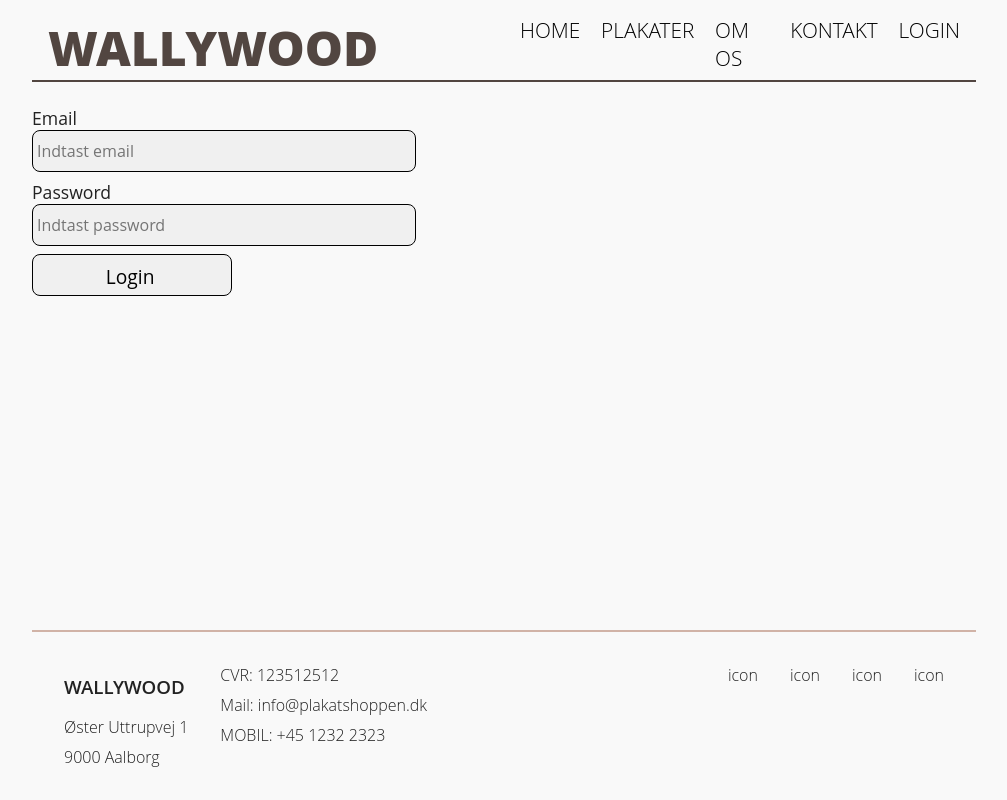
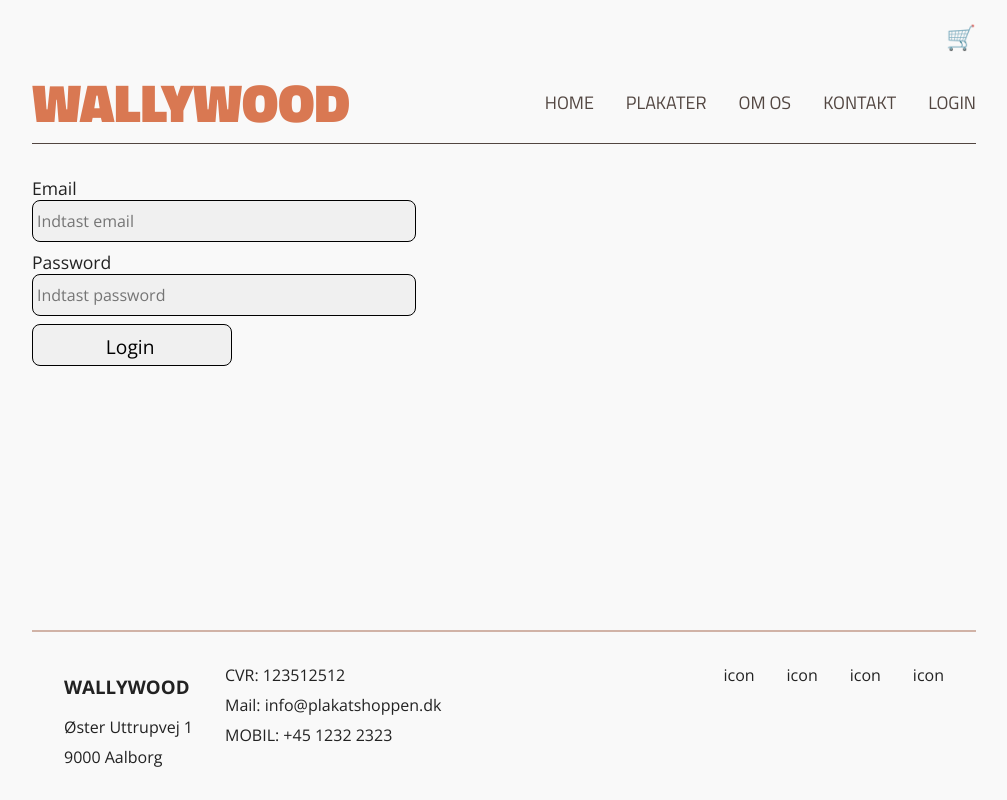
Before and after one commit to MathiasOliverNielsen/wallywood-react-frontend, a React (Vite) app: page /login in a window 1280 px wide. Shown: the whole page, without its empty margins (136-1143 px from the left). Built offline with nearby package versions, Linux system fonts and the light colour scheme.

Commit message:
feat: update API endpoints and enhance UI components with new styles and layout adjustments

```diff
--- a/index.html
+++ b/index.html
@@ -5,6 +5,9 @@
     <link rel="icon" type="image/svg+xml" href="/vite.svg" />
     <meta name="viewport" content="width=device-width, initial-scale=1.0" />
     <title>wallywood-react-frontend</title>
+    <!-- Google Fonts: Titillium Web & Open Sans -->
+    <link href="https://fonts.googleapis.com/css?family=Titillium+Web:400,700,900&display=swap" rel="stylesheet" />
+    <link href="https://fonts.googleapis.com/css?family=Open+Sans:400,700&display=swap" rel="stylesheet" />
   </head>
   <body>
     <div id="root"></div>
--- a/src/Components/Navbar/Navbar.module.scss
+++ b/src/Components/Navbar/Navbar.module.scss
@@ -2,44 +2,61 @@
 
 .navbarStyle {
   display: grid;
-  grid-template-columns: repeat(2, 1fr);
-  height: 82px;
-  align-items: end;
-  justify-items: start;
-  border-bottom: solid 2px $ww-brown;
-  margin-bottom: 16px;
+  grid-template-columns: 1fr auto auto;
+  align-items: center;
+  // padding: 20px 0;
+  border-bottom: solid 1px $ww-brown;
+  margin-bottom: 24px;
 
   h3 {
-    font-size: 3rem;
-    color: $ww-brown;
-    text-align: center;
-    margin: 8px;
-    font-weight: 800;
-    padding-left: 8px;
+    font-family: $font-titillium;
+    font-size: $logo-size;
+    font-weight: $weight-black;
+    color: $ww-orange;
+    margin: 0;
+    padding: 0;
   }
+
   ul {
-    margin: 16px;
     display: flex;
     flex-direction: row;
-    gap: 1.3rem;
+    gap: 32px;
+    margin: 0;
+    padding: 0;
+    justify-self: end;
+
     li {
       list-style-type: none;
-      justify-items: end;
       text-decoration: none;
-      font-weight: 100;
-      font-size: 1.3rem;
+      font-family: $font-titillium;
+      font-weight: $weight-regular;
+      font-size: 18px;
       transition: all 0.2s ease;
       cursor: pointer;
+
       a {
         text-decoration: none;
-        font-weight: 100;
-        font-size: 1.3rem;
-        color: black;
+        font-weight: $weight-regular;
+        font-size: 18px;
+        color: $ww-brown;
+        text-transform: uppercase;
       }
     }
-    li:hover {
-      font-size: 1.35;
-      text-decoration: underline;
+
+    li:hover a {
+      color: $ww-orange;
     }
   }
 }
+.cartIcon {
+  display: flex;
+  justify-content: end;
+  font-size: 24px;
+  padding-top: 20px;
+  color: $ww-brown;
+  cursor: pointer;
+
+  &:hover {
+    color: $ww-orange;
+  }
+}
--- a/src/Components/Navbar/Navbar.tsx
+++ b/src/Components/Navbar/Navbar.tsx
@@ -1,32 +1,37 @@
-import { NavLink } from 'react-router'
-import style from './Navbar.module.scss'
-import { useContext } from 'react'
-import { AuthContext } from '../../context/AuthContext'
+import { NavLink } from "react-router";
+import style from "./Navbar.module.scss";
+import { useContext } from "react";
+import { AuthContext } from "../../context/AuthContext";
 
 interface NavbarProps {
-  logoNav: string
-  linksNav: Array<{ name: string; path: string }>
+  logoNav: string;
+  linksNav: Array<{ name: string; path: string }>;
 }
 
 export function Navbar(props: NavbarProps) {
-  const { logoNav, linksNav } = props
+  const { logoNav, linksNav } = props;
 
-  const { userData, logout } = useContext(AuthContext)
+  const { userData, logout } = useContext(AuthContext);
 
   return (
+    <>
+      <div className={style.cartIcon}>🛒</div>
       <nav className={style.navbarStyle}>
         <h3>{logoNav}</h3>
         <ul>
           {linksNav.map((item) => {
-          return item.name === 'login' && userData ? (
-            <li onClick={logout}>LOGOUT</li>
+            return item.name === "login" && userData ? (
+              <li key="logout" onClick={logout}>
+                LOGOUT
+              </li>
             ) : (
               <li key={item.path}>
                 <NavLink to={item.path}>{item.name.toUpperCase()}</NavLink>
               </li>
-          )
+            );
           })}
         </ul>
       </nav>
-  )
+    </>
+  );
 }
--- a/src/Components/ui/GenreSelect/GenreSelect.tsx
+++ b/src/Components/ui/GenreSelect/GenreSelect.tsx
@@ -8,7 +8,7 @@ interface GenreSelectProps {
 }
 
 export function GenreSelect({ setSelectedGenre }: GenreSelectProps) {
-  const { data, isLoading, error } = useFetch<Array<Genre>>("http://localhost:3000/genre");
+  const { data, isLoading, error } = useFetch<Array<Genre>>("http://localhost:3000/api/genres");
 
   console.log(data);
 
--- a/src/Components/ui/Poster/Poster.module.scss
+++ b/src/Components/ui/Poster/Poster.module.scss
@@ -1,28 +1,81 @@
+@import "../../../styles/globals.scss";
+
 .posterStyle {
   display: grid;
-  grid-template-columns: 1fr 4fr;
+  grid-template-columns: auto 1fr;
+  gap: 20px;
+  padding: 0;
+  background-color: transparent;
+  border-radius: 0;
+  margin-bottom: 32px;
 
-  div {
+  img {
+    width: 160px;
+    height: auto;
+    border-radius: 0;
+  }
+
+  .posterContent {
     display: flex;
     flex-direction: column;
-    gap: 4px;
-  }
-  img {
-    max-width: 160px;
-    margin-right: 16px;
-  }
+    gap: 8px;
+    padding-top: 8px;
 
-  h4 {
-    font-size: 1.2rem;
-    font-weight: 500;
-  }
+    h4 {
+      font-family: $font-open-sans;
+      font-size: 20px;
+      font-weight: $weight-bold;
+      color: $ww-brown;
+      margin: 0 0 8px 0;
+    }
 
-  span {
-    font-size: 0.8rem;
-    display: inline-block;
-  }
+    .description {
+      font-family: $font-open-sans;
+      font-size: 16px;
+      font-weight: $weight-regular;
+      color: $ww-brown;
+      line-height: 1.4;
+      margin-bottom: 8px;
+    }
 
-  p {
-    font-size: 0.9rem;
+    .genreLabel {
+      font-family: $font-open-sans;
+      font-size: 14px;
+      font-weight: $weight-regular;
+      color: $ww-brown;
+      margin: 8px 0 4px 0;
+    }
+
+    .genreList {
+      display: flex;
+      gap: 8px;
+      flex-wrap: wrap;
+
+      span {
+        font-family: $font-open-sans;
+        font-size: 14px;
+        font-weight: $weight-regular;
+        color: $ww-brown;
+      }
+    }
+
+    .readMoreButton {
+      background-color: $ww-beige;
+      color: $ww-brown;
+      border: none;
+      padding: 8px 16px;
+      border-radius: 4px;
+      font-family: $font-open-sans;
+      font-size: 14px;
+      font-weight: $weight-regular;
+      cursor: pointer;
+      margin-top: 12px;
+      align-self: flex-start;
+      transition: all 0.2s ease;
+
+      &:hover {
+        background-color: darken($ww-beige, 10%);
+      }
+    }
   }
 }
--- a/src/Components/ui/Poster/Poster.tsx
+++ b/src/Components/ui/Poster/Poster.tsx
@@ -11,20 +11,26 @@ interface PosterProps {
   price?: number;
 }
 
-export function Poster({ id, imageUrl, title, description, genres, price }: PosterProps) {
+export function Poster({ id, imageUrl, title, description, genres }: PosterProps) {
   return (
     <div key={id} className={style.posterStyle}>
-      <img src={imageUrl}></img>
-      <div>
+      <img src={imageUrl} alt={title} />
+      <div className={style.posterContent}>
         <h4>{title}</h4>
-        {description && <div>{parse(description)}</div>}
-        <p>Genre:</p>
-        {genres &&
-          genres.map((genre: Genre) => {
-            return <span key={genre.id}>{genre.title}</span>;
-          })}
-        {price && <p>Price: {price}</p>}
-        <button>Læs mere</button>
+        {description && <div className={style.description}>{parse(description)}</div>}
+        <p className={style.genreLabel}>Genre:</p>
+        <div className={style.genreList}>
+          {genres &&
+            genres.map((genre: Genre, index) => {
+              return (
+                <span key={genre.id}>
+                  {genre.title}
+                  {index < genres.length - 1 ? ", " : ""}
+                </span>
+              );
+            })}
+        </div>
+        <button className={style.readMoreButton}>Læs mere</button>
       </div>
     </div>
   );
--- a/src/Components/ui/Title/Title.module.scss
+++ b/src/Components/ui/Title/Title.module.scss
@@ -1,6 +1,10 @@
 @import "../../../styles/globals.scss";
 
 .titleStyle {
-  font-size: 2rem;
-  color: $ww-brown;
+  font-family: $font-titillium;
+  font-size: $h1-size;
+  font-weight: $weight-bold;
+  color: $ww-orange;
+  line-height: $h1-line-height;
+  margin: 32px 0 24px 0;
 }
--- a/src/pages/home/home.tsx
+++ b/src/pages/home/home.tsx
@@ -7,7 +7,7 @@ import { Grid } from "../../Components/ui/Grid/Grid";
 import { useFetch } from "../../hooks/useFetch";
 
 export function Home() {
-  const { data, isLoading, error } = useFetch<Array<MovieData>>("http://localhost:3000/posters?sort_key=random&limit=2&attributes=id,name,description,image,price");
+  const { data, isLoading, error } = useFetch<Array<MovieData>>("http://localhost:3000/api/posters?sort_key=random&limit=2&attributes=id,name,description,image,price");
 
   if (isLoading) {
     return <h1>Loading data......</h1>;
@@ -23,8 +23,8 @@ export function Home() {
       <Title text={"Sidste nyt..."} />
       <Grid gtc="1fr 1fr" gap={32}>
         {data &&
-          data.map((item) => {
-            return <Poster genres={item.genres} title={item.name} imageUrl={item.image} description={item.description} id={item.id} />;
+          data.slice(0, 2).map((item) => {
+            return <Poster key={item.id} genres={item.genres} title={item.name} imageUrl={item.image} description={item.description} id={item.id} />;
           })}
       </Grid>
     </>
--- a/src/pages/login/Login.tsx
+++ b/src/pages/login/Login.tsx
@@ -22,7 +22,7 @@ export function Login() {
     body.append("username", userName);
     body.append("password", passWord);
 
-    const url = "http://localhost:3000/login";
+    const url = "http://localhost:3000/api/login";
 
     // POST body til backend server og håndter response (success/error)
     fetch(url, { method: "POST", body: body })
--- a/src/pages/posters/posters.tsx
+++ b/src/pages/posters/posters.tsx
@@ -11,25 +11,9 @@ export function Posters() {
   const [selectedGenre, setSelectedGenre] = useState<string>("komedie");
   const [selectedSort, setSelectedSort] = useState<string>("asc");
 
-  // Initialiser variabler til sortering
-  let sort_Key = "random";
-  let sort_Direction = "asc";
+  // Sortering fjernet - ikke i brug
 
-  // Hvis selectedSort er "name", så sæt sort_Key til 'name' og ellers sæt den til 'random'
-  if (selectedSort === "name") {
-    sort_Key = "name";
-  } else {
-    sort_Key = "random";
-  }
-
-  // Hvis selectedSort er 'asc' eller 'desc' så sæt sort_Direction til at være selectedSort (asc/desc)
-  // Og sæt sort_Key til 'price'
-  if (selectedSort === "asc" || selectedSort === "desc") {
-    sort_Direction = selectedSort;
-    sort_Key = "price";
-  }
-
-  const { data, isLoading, error } = useFetch<Array<MovieData>>(`http://localhost:3000/posters/list_by_genre/${selectedGenre}?sort_key=${sort_Key}&sort_direction=${sort_Direction}`);
+  const { data, isLoading, error } = useFetch<Array<MovieData>>(`http://localhost:3000/api/posters/genre/${selectedGenre}`);
 
   if (isLoading) {
     return <h1>Loading data......</h1>;
```
Also changed, not shown: src/layouts/MainLayout.tsx (+12 -12 lines). Lines whose indentation alone changed are shown as unchanged.
